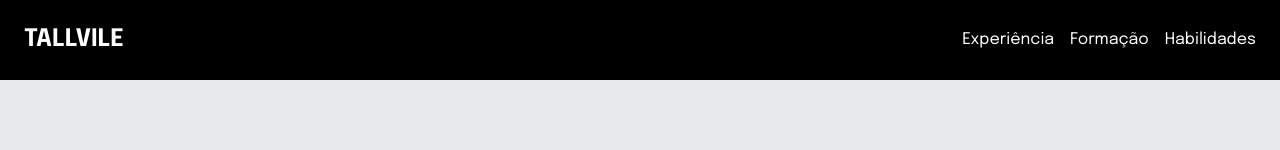
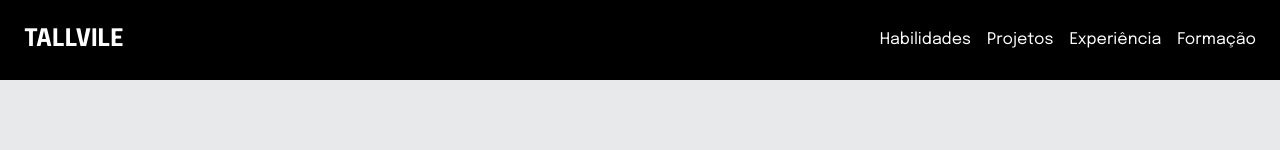
Before and after one commit to TalissonFV/react-portfolio, a React (Vite) app: page / in a window 1280 px wide. Shown: the top 150 px of the page. Built offline with nearby package versions, Linux system fonts and the light colour scheme.

Commit message:
Adicionado collapse do menu em mobile

```diff
--- a/src/components/Habilidades.tsx
+++ b/src/components/Habilidades.tsx
@@ -1,4 +1,3 @@
-// components/Habilidades.tsx
 import { FaJsSquare, FaDatabase, FaNodeJs, FaVuejs, FaCoffee } from 'react-icons/fa';
 import { SiTypescript, SiSharp, SiNeo4J, SiMongodb, SiFirebase, SiNestjs, SiExpress, SiNextdotjs, SiNuxtdotjs } from 'react-icons/si';
 
--- /dev/null
+++ b/src/components/MenuMobile.tsx
@@ -0,0 +1,50 @@
+import React from 'react';
+import { Link } from 'react-router-dom';
+
+interface MobileMenuProps {
+  isOpen: boolean;
+  handleScroll: (id: string) => void;
+}
+
+const MobileMenu: React.FC<MobileMenuProps> = ({ isOpen, handleScroll }) => {
+  return (
+    <div
+      className={`md:hidden absolute top-full left-0 w-full bg-black transition-all duration-300 ${
+        isOpen ? 'max-h-[500px] opacity-100' : 'max-h-0 opacity-0'
+      } overflow-hidden`}
+    >
+      <div className="flex flex-col items-center p-4 space-y-4">
+        <Link
+          to="#"
+          onClick={() => handleScroll('habilidades')}
+          className="text-white hover:text-beige transition-colors"
+        >
+          Habilidades
+        </Link>
+        <Link
+          to="#"
+          onClick={() => handleScroll('projetos')}
+          className="text-white hover:text-beige transition-colors"
+        >
+          Projetos
+        </Link>
+        <Link
+          to="#"
+          onClick={() => handleScroll('experiencia')}
+          className="text-white hover:text-beige transition-colors"
+        >
+          Experiência
+        </Link>
+        <Link
+          to="#"
+          onClick={() => handleScroll('formacao')}
+          className="text-white hover:text-beige transition-colors"
+        >
+          Formação
+        </Link>
+      </div>
+    </div>
+  );
+};
+
+export default MobileMenu;
--- a/src/components/Navbar.tsx
+++ b/src/components/Navbar.tsx
@@ -1,44 +1,69 @@
-import React from "react";
-import { Link } from "react-router-dom";
+import React, { useState } from 'react';
+import { Link } from 'react-router-dom';
+import { FaBars, FaTimes } from 'react-icons/fa';
+import MenuMobile from './MenuMobile';
 
 const Navbar: React.FC = () => {
+  const [isOpen, setIsOpen] = useState(false);
+
   const handleScroll = (id: string) => {
     const element = document.getElementById(id);
     if (element) {
       element.scrollIntoView({
-        behavior: "smooth",
-        block: "start",
+        behavior: 'smooth',
+        block: 'start',
       });
     }
+    setIsOpen(false);
+  };
+
+  const toggleMenu = () => {
+    setIsOpen(!isOpen);
   };
 
   return (
-    <nav className="p-6 bg-black">
+    <nav className="p-6 bg-black relative z-50">
       <div className="container mx-auto flex justify-between font-[Epilogue] items-center">
         <h1 className="text-2xl font-bold text-white">TALLVILE</h1>
-        <div className="space-x-4">
+        <button
+          onClick={toggleMenu}
+          className="md:hidden text-white focus:outline-none"
+        >
+          {isOpen ? <FaTimes size={24} /> : <FaBars size={24} />}
+        </button>
+
+        <div className="hidden md:flex space-x-4">
           <Link
             to="#"
-            onClick={() => handleScroll("experiencia")}
+            onClick={() => handleScroll('habilidades')}
+            className="text-white hover:text-beige transition-colors"
+          >
+            Habilidades
+          </Link>
+          <Link
+            to="#"
+            onClick={() => handleScroll('projetos')}
+            className="text-white hover:text-beige transition-colors"
+          >
+            Projetos
+          </Link>
+          <Link
+            to="#"
+            onClick={() => handleScroll('experiencia')}
             className="text-white hover:text-beige transition-colors"
           >
             Experiência
           </Link>
           <Link
             to="#"
-            onClick={() => handleScroll("formacao")}
+            onClick={() => handleScroll('formacao')}
             className="text-white hover:text-beige transition-colors"
           >
             Formação
           </Link>
-          <Link
-            to="#"
-            onClick={() => handleScroll("habilidades")}
-            className="text-white hover:text-beige transition-colors"
-          >
-            Habilidades
-          </Link>
         </div>
+
+        <MenuMobile isOpen={isOpen} handleScroll={handleScroll} />
       </div>
     </nav>
   );
```
